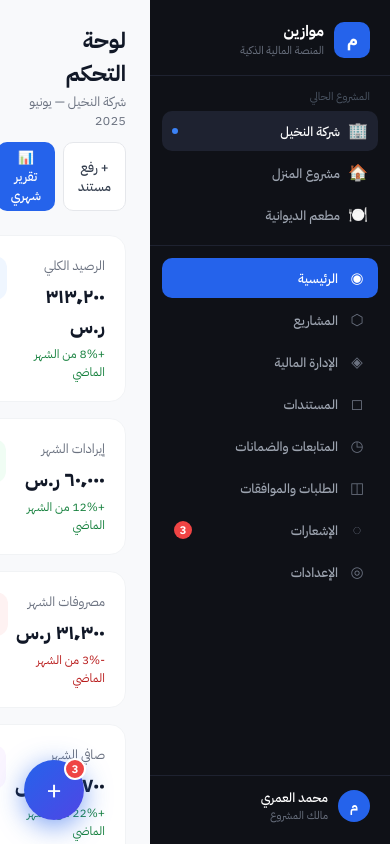
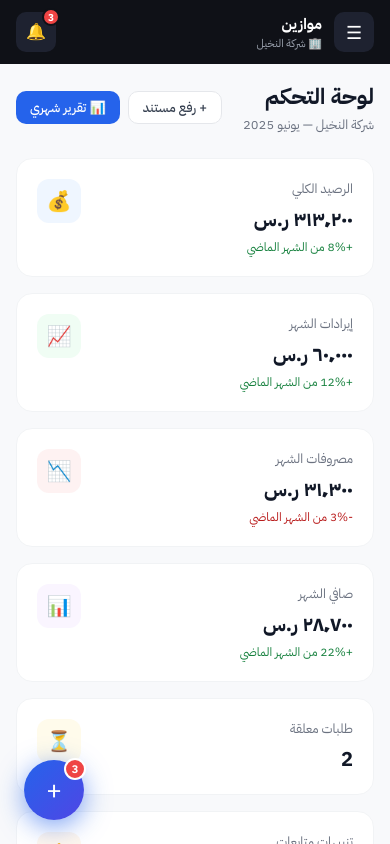
Before and after one commit to hishare24-sketch/-, a React (Vite) app: page / in a window 390 px wide. Built offline with nearby package versions, Linux system fonts and the light colour scheme.

Commit message:
Update App.tsx

```diff
--- a/src/App.tsx
+++ b/src/App.tsx
@@ -150,6 +150,17 @@ function usePersist<T>(key: string, initial: T): [T, React.Dispatch<React.SetSta
 }
 
 // ── computed balance: opening + income − expense ± transfers ──
+// detect mobile viewport (responsive layout switch)
+function useIsMobile(breakpoint = 768): boolean {
+  const [isMobile, setIsMobile] = useState(() => typeof window !== 'undefined' ? window.innerWidth < breakpoint : false);
+  useEffect(() => {
+    const onResize = () => setIsMobile(window.innerWidth < breakpoint);
+    window.addEventListener('resize', onResize);
+    return () => window.removeEventListener('resize', onResize);
+  }, [breakpoint]);
+  return isMobile;
+}
+
 function computeBalance(project: Project, transactions: Transaction[]): number {
   let bal = project.balance; // opening balance
   for (const t of transactions) {
@@ -332,14 +343,21 @@ const NAV = [
   { id: 'settings',      icon: '◎',  label: 'الإعدادات' },
 ];
 
-function Sidebar({ page, onNav, projects, projectId, onProject, unread }: {
+function Sidebar({ page, onNav, projects, projectId, onProject, unread, isMobile, open, onClose }: {
   page: Page; onNav: (p: Page) => void; projects: Project[];
   projectId: string; onProject: (id: string) => void; unread: number;
+  isMobile: boolean; open: boolean; onClose: () => void;
 }) {
-  return (
-    <aside style={{ width: 240, background: '#0f1117', display: 'flex', flexDirection: 'column', height: '100vh', flexShrink: 0 }}>
+  // on mobile, sidebar is an overlay drawer; hidden unless open
+  if (isMobile && !open) return null;
+
+  const aside = (
+    <aside style={{
+      width: 240, background: '#0f1117', display: 'flex', flexDirection: 'column', height: '100vh', flexShrink: 0,
+      ...(isMobile ? { position: 'fixed', top: 0, right: 0, zIndex: 1100, animation: 'mzSlideRight .25s ease' } : {}),
+    }}>
       {/* Logo */}
-      <div style={{ padding: '20px 20px 16px', borderBottom: '1px solid #1e2230' }}>
+      <div style={{ padding: '20px 20px 16px', borderBottom: '1px solid #1e2230', display: 'flex', alignItems: 'center', justifyContent: 'space-between' }}>
         <div style={{ display: 'flex', alignItems: 'center', gap: 10 }}>
           <div style={{ width: 36, height: 36, borderRadius: 10, background: '#2563eb', display: 'flex', alignItems: 'center', justifyContent: 'center' }}>
             <span style={{ color: '#fff', fontWeight: 900, fontSize: 18, fontFamily: 'serif' }}>م</span>
@@ -349,13 +367,14 @@ function Sidebar({ page, onNav, projects, projectId, onProject, unread }: {
             <div style={{ color: '#6b7280', fontSize: 11 }}>المنصة المالية الذكية</div>
           </div>
         </div>
+        {isMobile && <button onClick={onClose} style={{ background: '#1e2230', border: 'none', color: '#9ca3af', borderRadius: 8, width: 30, height: 30, cursor: 'pointer', fontSize: 16 }}>✕</button>}
       </div>
 
       {/* Project switcher */}
       <div style={{ padding: '12px 12px 8px', borderBottom: '1px solid #1e2230' }}>
         <div style={{ color: '#4b5563', fontSize: 11, padding: '0 8px', marginBottom: 6 }}>المشروع الحالي</div>
         {projects.map(p => (
-          <button key={p.id} onClick={() => onProject(p.id)} style={{
+          <button key={p.id} onClick={() => { onProject(p.id); if (isMobile) onClose(); }} style={{
             width: '100%', display: 'flex', alignItems: 'center', gap: 8, padding: '8px 10px',
             borderRadius: 10, border: 'none', cursor: 'pointer', textAlign: 'right', transition: 'background .15s',
             background: projectId === p.id ? '#1e2230' : 'transparent', marginBottom: 2,
@@ -373,7 +392,7 @@ function Sidebar({ page, onNav, projects, projectId, onProject, unread }: {
           const active = page === item.id;
           const hasNotif = item.id === 'notifications' && unread > 0;
           return (
-            <button key={item.id} onClick={() => onNav(item.id as Page)} style={{
+            <button key={item.id} onClick={() => { onNav(item.id as Page); if (isMobile) onClose(); }} style={{
               width: '100%', display: 'flex', alignItems: 'center', gap: 10, padding: '9px 12px',
               borderRadius: 10, border: 'none', cursor: 'pointer', textAlign: 'right', marginBottom: 2,
               background: active ? '#2563eb' : 'transparent', transition: 'background .15s', fontFamily: 'inherit',
@@ -404,8 +423,16 @@ function Sidebar({ page, onNav, projects, projectId, onProject, unread }: {
       </div>
     </aside>
   );
-}
-
+
+  // desktop: plain sidebar. mobile: drawer + dimmed backdrop
+  if (!isMobile) return aside;
+  return (
+    <>
+      <div onClick={onClose} style={{ position: 'fixed', inset: 0, background: 'rgba(15,17,23,.5)', zIndex: 1099, animation: 'mzFade .2s ease' }} />
+      {aside}
+    </>
+  );
+}
 // ═══════════════════════════════════════════
 //  FLOATING ACTION CENTER (animated, sticky)
 // ═══════════════════════════════════════════
@@ -1893,11 +1920,16 @@ const KEYFRAMES = `
 @keyframes mzSlideUp { from { transform: translateY(100%) } to { transform: translateY(0) } }
 @keyframes mzPop { from { opacity: 0; transform: translateY(8px) scale(.9) } to { opacity: 1; transform: translateY(0) scale(1) } }
 @keyframes mzPulse { 0%,100% { box-shadow: 0 6px 22px rgba(37,99,235,.45) } 50% { box-shadow: 0 6px 30px rgba(37,99,235,.7) } }
-@keyframes mzProgress { from { width: 0% } to { width: 100% } }`;
+@keyframes mzProgress { from { width: 0% } to { width: 100% } }
+@keyframes mzSlideRight { from { transform: translateX(100%) } to { transform: translateX(0) } }
+/* mobile: tighten the 24px page padding so content isn't cramped */
+.mz-mobile > div { padding: 16px !important; max-width: 100% !important; }`;
 
 export default function App() {
   const [page, setPage] = useState<Page>('dashboard');
   const [projectId, setProjectId] = useState('p1');
+  const isMobile = useIsMobile();
+  const [drawerOpen, setDrawerOpen] = useState(false);
 
   const [projects, setProjects] = usePersist<Project[]>('mz_projects', INITIAL_PROJECTS);
   const [transactions, setTransactions] = usePersist<Transaction[]>('mz_transactions', INITIAL_TRANSACTIONS);
@@ -2025,13 +2057,31 @@ export default function App() {
     }
   };
 
+  const currentProject = projects.find(p => p.id === projectId);
+
   return (
     <>
       <style>{KEYFRAMES}</style>
       <div style={{ display: 'flex', height: '100vh', overflow: 'hidden', fontFamily: "'IBM Plex Sans Arabic', sans-serif", direction: 'rtl', background: '#f8f9fb' }}>
-        <Sidebar page={page} onNav={setPage} projects={projects} projectId={projectId} onProject={setProjectId} unread={unread} />
-        <main style={{ flex: 1, overflowY: 'auto', position: 'relative' }}>
-          {renderPage()}
+        <Sidebar page={page} onNav={setPage} projects={projects} projectId={projectId} onProject={setProjectId} unread={unread} isMobile={isMobile} open={drawerOpen} onClose={() => setDrawerOpen(false)} />
+        <main style={{ flex: 1, overflowY: 'auto', position: 'relative', display: 'flex', flexDirection: 'column' }}>
+          {/* mobile top bar */}
+          {isMobile && (
+            <div style={{ display: 'flex', alignItems: 'center', gap: 12, padding: '12px 16px', background: '#0f1117', position: 'sticky', top: 0, zIndex: 50 }}>
+              <button onClick={() => setDrawerOpen(true)} style={{ background: '#1e2230', border: 'none', color: '#fff', borderRadius: 10, width: 40, height: 40, cursor: 'pointer', fontSize: 18 }}>☰</button>
+              <div style={{ flex: 1 }}>
+                <div style={{ color: '#fff', fontWeight: 700, fontSize: 15 }}>موازين</div>
+                {currentProject && <div style={{ color: '#9ca3af', fontSize: 11 }}>{currentProject.icon} {currentProject.name}</div>}
+              </div>
+              <button onClick={() => setPage('notifications')} style={{ background: '#1e2230', border: 'none', color: '#fff', borderRadius: 10, width: 40, height: 40, cursor: 'pointer', fontSize: 16, position: 'relative' }}>
+                🔔
+                {unread > 0 && <span style={{ position: 'absolute', top: -4, right: -4, minWidth: 18, height: 18, padding: '0 4px', borderRadius: 99, background: '#ef4444', color: '#fff', fontSize: 10, fontWeight: 700, display: 'flex', alignItems: 'center', justifyContent: 'center', border: '2px solid #0f1117' }}>{unread}</span>}
+              </button>
+            </div>
+          )}
+          <div style={{ flex: 1, overflowY: 'auto' }} className={isMobile ? 'mz-mobile' : ''}>
+            {renderPage()}
+          </div>
         </main>
         <ActionCenter unread={unread} onAction={fabAction} onNav={setPage} />
       </div>
```
